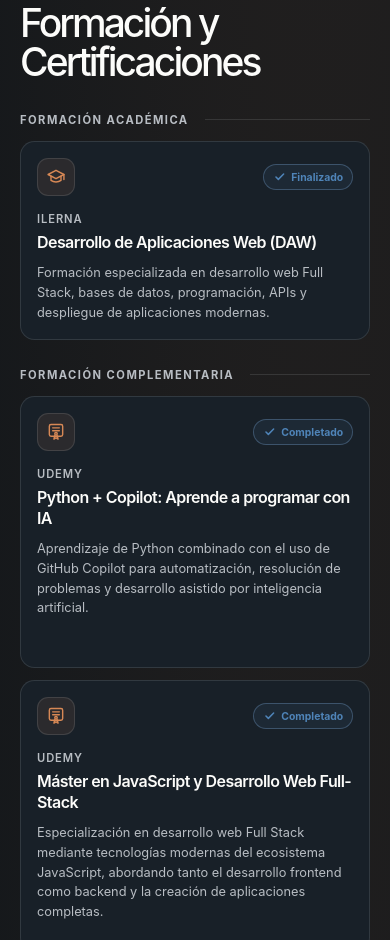
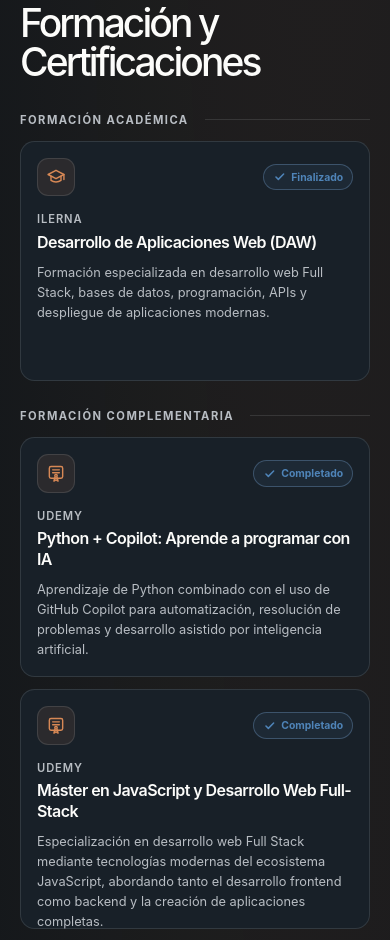
Before and after one commit to danitellezdev/Portfolio, a plain HTML site: page index.html in a window 390 px wide. Shown: the part 5394-6334 px from the top of the page. Drawn offline with Linux system fonts and the light colour scheme.

Commit message:
Adjust education card dimensions
Co-authored-by: Copilot <223556219+Copilot@users.noreply.github.com>

```diff
--- a/css/portfolio.css
+++ b/css/portfolio.css
@@ -1195,19 +1195,17 @@ body[data-theme="light"] .profile-visual__caption {
     gap: 0.9rem;
 }
 
-.education-grid--academic {
-    grid-template-columns: minmax(0, 40rem);
-    justify-content: start;
-}
-
+.education-grid--academic,
 .education-grid--complementary,
 .education-grid--certifications {
     grid-template-columns: repeat(3, minmax(0, 1fr));
 }
 
+.education-grid--academic .education-card,
 .education-grid--complementary .education-card,
 .education-grid--certifications .education-card {
-    min-height: 17rem;
+    height: 15rem;
+    min-height: 15rem;
 }
 
 .education-card {
@@ -1579,6 +1577,7 @@ body[data-theme="light"] .profile-visual__caption {
         grid-template-columns: repeat(2, minmax(0, 1fr));
     }
 
+    .education-grid--academic,
     .education-grid--complementary,
     .education-grid--certifications {
         grid-template-columns: repeat(2, minmax(0, 1fr));
@@ -1822,7 +1821,8 @@ body[data-theme="light"] .profile-visual__caption {
     }
 
     .education-card {
-        min-height: auto;
+        height: auto;
+        min-height: 15rem;
         padding: 1rem;
     }
 
```
